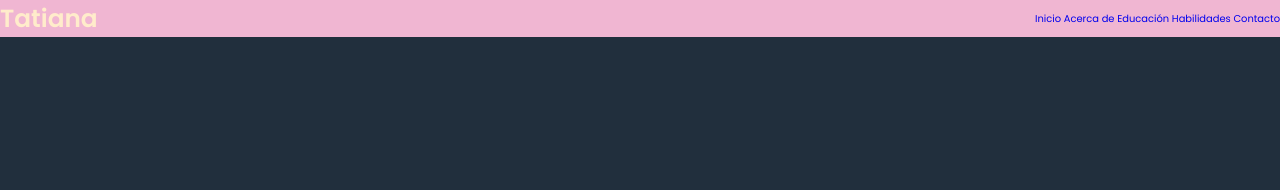
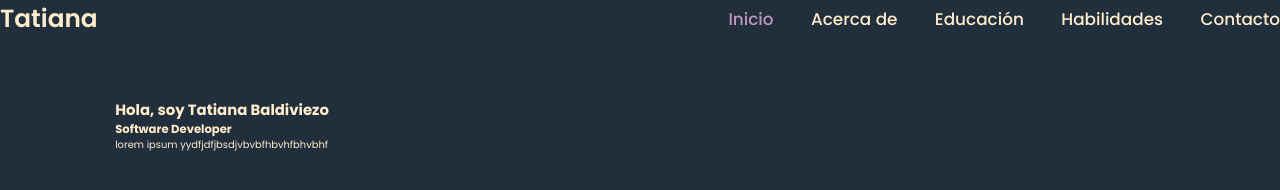
Before and after one commit to tatianabahi/portafolio-web, a plain HTML site: page index.html in a window 1280 px wide. Drawn offline with nearby package versions, Linux system fonts and the light colour scheme.

Commit message:
creada la base de inicio
añadidos el menú, añadido el header, logo , decripción
en css: conf del root, header y html

```diff
--- a/index.html
+++ b/index.html
@@ -4,6 +4,8 @@
     <meta charset="UTF-8">
     <meta name="viewport" content="width=device-width, initial-scale=1.0">
     <link rel="stylesheet" href="/styles/estilos.css">
+    <link rel="stylesheet"
+        href="https://fonts.googleapis.com/css2?family=Material+Symbols+Outlined:opsz,wght,FILL,GRAD@48,400,0,0" />
 
     <title>Portafolio Web Profecional</title>
 </head>
@@ -12,13 +14,27 @@
     <header class="header">
         <a href="#" class="logo">Tatiana</a>
 
+        <span class="material-symbols-outlined" id="menu-icon">
+            menu
+        </span>
+
         <nav class="navbar">
-            <a href="#">Inicio</a>
+            <a href="#" class="active">Inicio</a>
             <a href="#">Acerca de</a>
             <a href="#">Educación</a>
             <a href="#">Habilidades</a>
             <a href="#">Contacto</a>
         </nav>
     </header>
+
+    <section class="inicio" id="inicio">
+        <div class="inicio-content">
+            <h1>Hola, soy <span> Tatiana Baldiviezo</span></h1>
+            <div class="text-animate">
+                <h3> Software Developer</h3>
+            </div>
+            <p>lorem ipsum yydfjdfjbsdjvbvbfhbvhfbhvbhf</p>
+        </div>
+    </section>
 </body>
 </html>
--- a/styles/estilos.css
+++ b/styles/estilos.css
@@ -33,7 +33,7 @@ body {
     top: 0;
     left: 0;
     width: 100%;
-    background: #F0B6D2;
+    background: transparent;
     display: flex;
     justify-content: space-between;
     align-items: center;
@@ -45,3 +45,27 @@ body {
     color: var(--text-color);
     font-weight: 600;
 }
+
+.navbar a {
+    font-size: 1.7rem;
+    color: var(--text-color);
+    font-weight: 500;
+    margin-left: 3.5rem;
+}
+
+.navbar a:hover,
+.navbar a.active {
+    color: var(--main-color);
+}
+
+#menu-icon {
+    font-size: 3.6rem;
+    color: var(--text-color);
+    cursor: pointer;
+    display: none;
+}
+
+section{
+    min-height: 100vh;
+    padding: 10rem 9% 2rem;
+}
```
